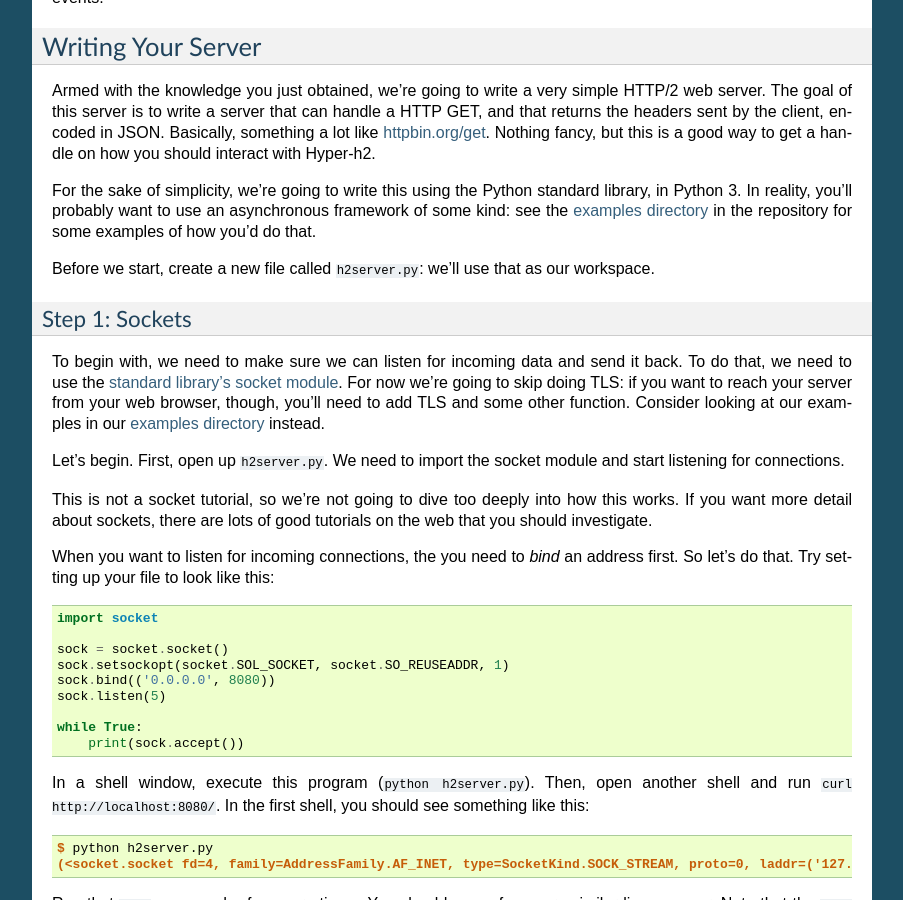
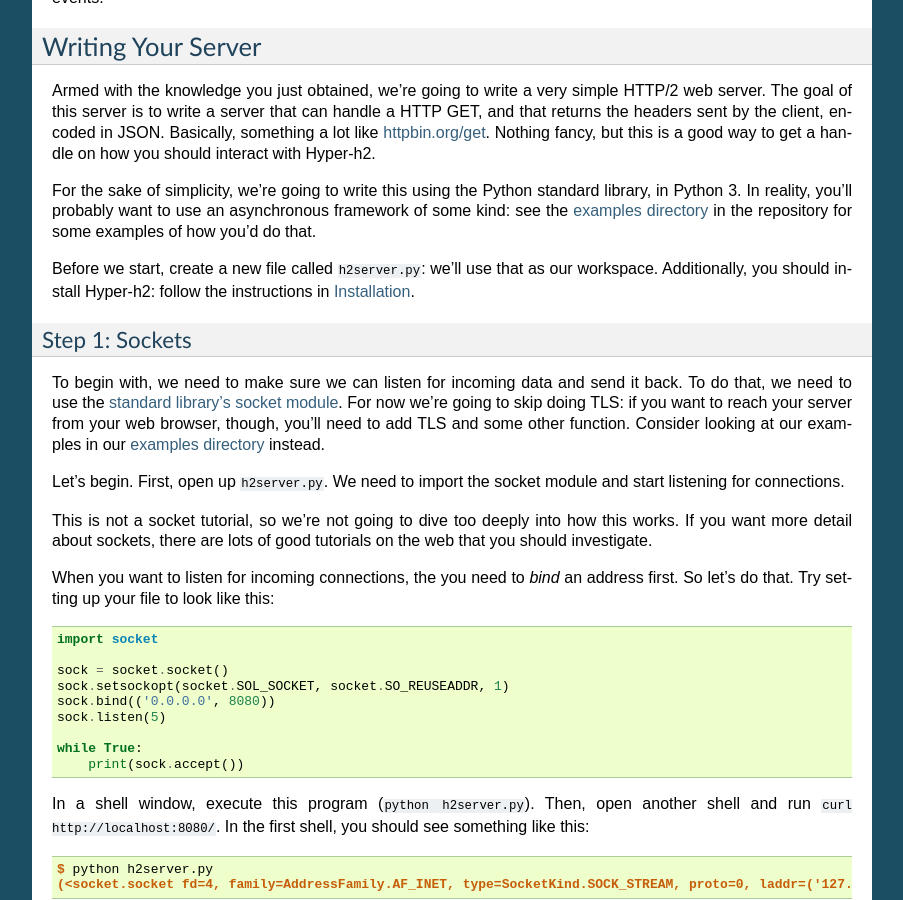
Before and after one commit to python-hyper/h2, a Sphinx documentation site: the page built from docs/source/basic-usage.rst, in a window 1280 px wide and 900 px high, scrolled down 1295 px. Shown: the whole window, without its empty margins (198-1101 px from the left). Built offline with Sphinx 7.4.7, drawn with Linux system fonts in a browser that asks for light colours.

Commit message:
Install hyper-h2 before building with it!

```diff
--- a/docs/source/basic-usage.rst
+++ b/docs/source/basic-usage.rst
@@ -103,7 +103,8 @@ framework of some kind: see the `examples directory`_ in the repository for
 some examples of how you'd do that.
 
 Before we start, create a new file called ``h2server.py``: we'll use that as
-our workspace.
+our workspace. Additionally, you should install Hyper-h2: follow the
+instructions in :doc:`installation`.
 
 Step 1: Sockets
 ~~~~~~~~~~~~~~~
```
